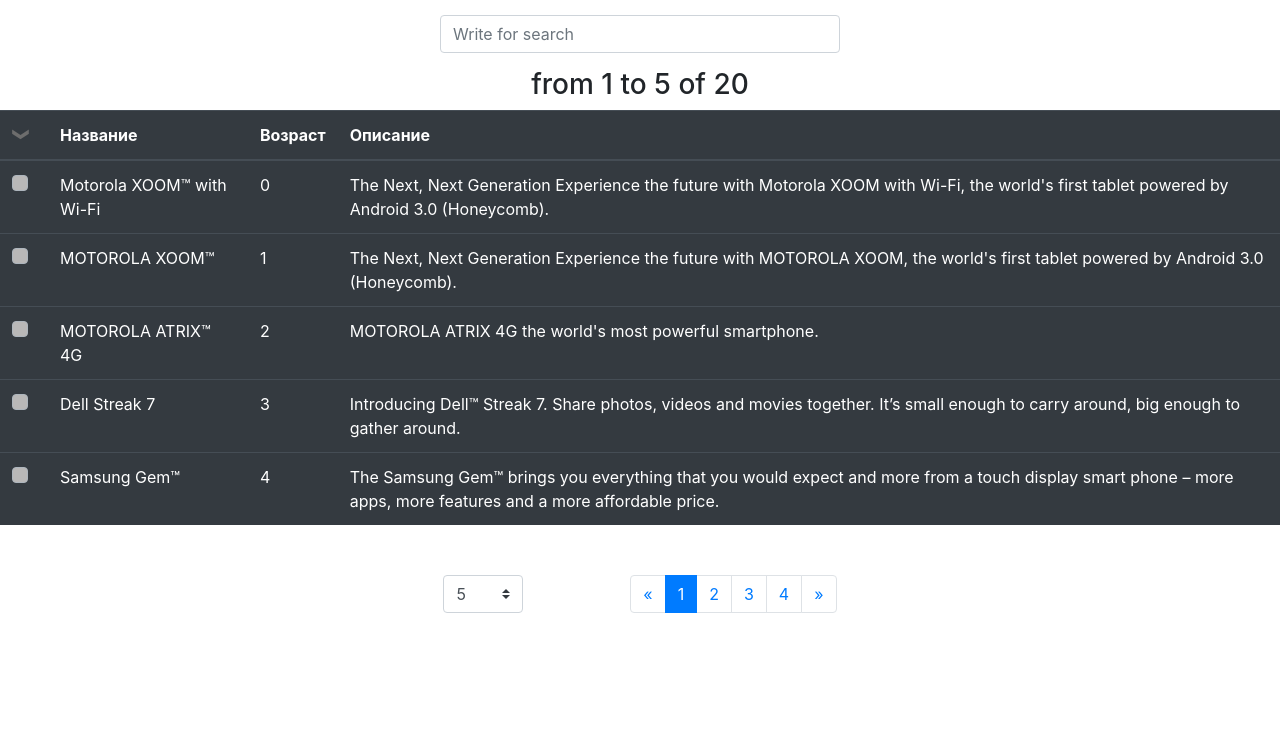
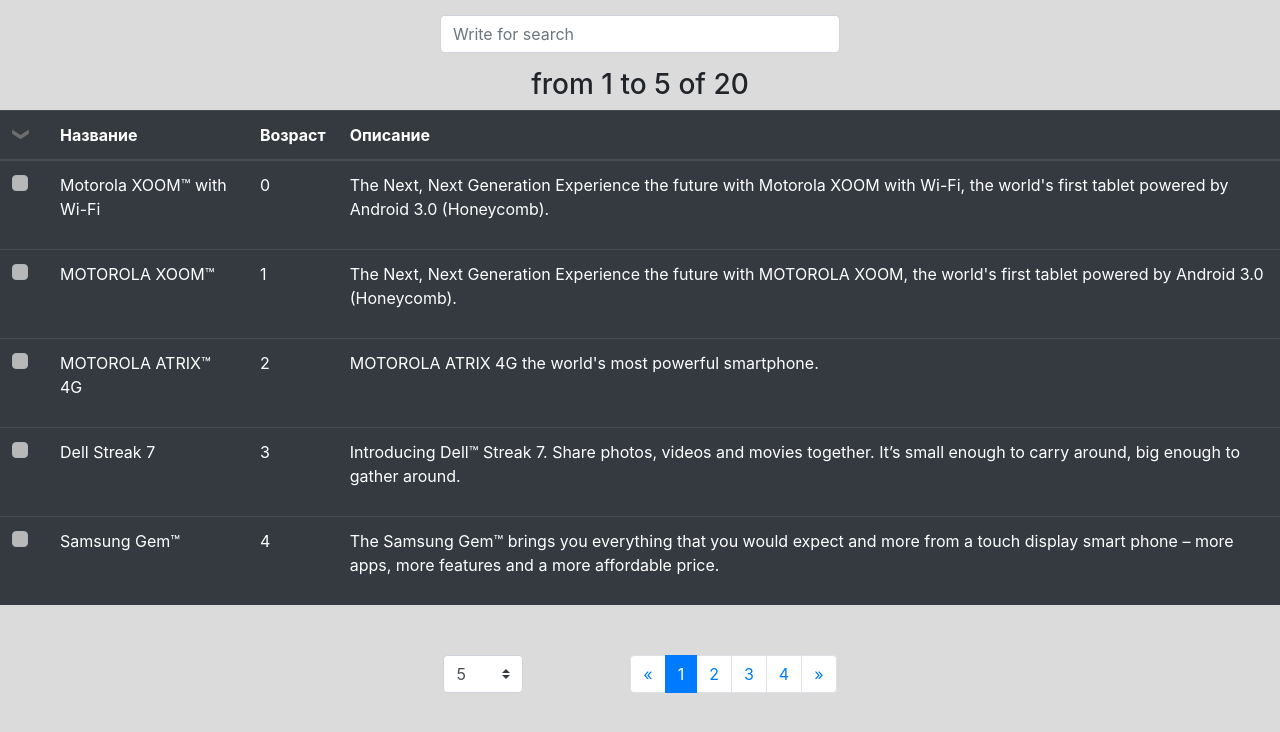
Before and after one commit to mate-academy/react-datatable, a React (Create React App) app: page / in a window 1280 px wide. Shown: the top 732 px of the page. Built offline with nearby package versions, Linux system fonts and the light colour scheme.

Commit message:
added inline editing

```diff
--- a/src/App.tsx
+++ b/src/App.tsx
@@ -168,6 +168,7 @@
 
           return 0
         });
+
       setPhones(sortedPhones);
       setSortedMethod(sortBy);
 
@@ -191,6 +192,21 @@
       setSortedMethod(sortBy);
     }
   };
+
+  const editCell = (id: string, value: string, configParam: string) => {
+    const newValues = phones.map(phone => ({
+      ...phone,
+      [configParam]: id === phone.id
+        ? value
+        : phone[configParam]
+    })).map(phone => ({
+      ...phone,
+      age: +phone.age,
+    }))
+
+    setPhones(newValues);
+    setSortedMethod('');
+  }
 
   const mathcedPhones = filterPhones(columnConfig, phones, query)
 
@@ -235,6 +251,7 @@
             changeStatus={changeStatus}
             selectAllPhones={selectAllPhones}
             sortPhonesBy={sortPhonesBy}
+            editCell={editCell}
           />
           <div className="myContainer">
             <Select
--- a/src/app.css
+++ b/src/app.css
@@ -1,3 +1,7 @@
+body {
+  background-color: #dbdbdb;
+}
+
 .mySelect {
   width: 80px;
 }
@@ -103,3 +107,21 @@
 .custom-checkbox:disabled + label::before {
   background-color: #e9ecef;
 }
+
+.input {
+  display: none;
+}
+
+.none {
+  display: none;
+}
+
+.editing > input {
+  display: block;
+  width: 100%;
+}
+
+.error {
+  color: rgb(216, 0, 0);
+  font-weight: bold;
+}
--- a/src/components/DataTable.tsx
+++ b/src/components/DataTable.tsx
@@ -1,5 +1,6 @@
-import React from 'react';
+import React, { useState } from 'react';
 import { THead } from './THead';
+import cn from 'classnames';
 
 interface Props {
   columnConfig: ColumnConf;
@@ -8,10 +9,66 @@
   changeStatus: (id: string) => void;
   selectAllPhones: () => void;
   sortPhonesBy: (sortParam: string, sortTitle: string) => void;
+  editCell: (id: string, value: string, configParam: string) => void;
 }
 
-export const DataTable: React.FC<Props> = ({ columnConfig, items,
-  selected, changeStatus, selectAllPhones, sortPhonesBy }) => (
+export const DataTable: React.FC<Props> = ({
+  columnConfig,
+  items,
+  selected,
+  changeStatus,
+  selectAllPhones,
+  sortPhonesBy,
+  editCell,
+}) => {
+  const configs = Object.keys(columnConfig).slice(1);
+  const [editingValue, setEditingValue] = useState('');
+  const [editingInputId, setEditingInputId] = useState('');
+  const [editingConfig, setEditingConfig] = useState('');
+  const [inputError, setInputError] = useState(false);
+
+  const handleEditing = (id: string, config: string, value: string | number | boolean) => {
+    setEditingInputId(id);
+    setEditingConfig(config);
+    setEditingValue(value as string);
+    setInputError(false);
+  }
+
+  const validation = (e: React.KeyboardEvent | null, config: string) => {
+    if (!e || e.key === 'Enter') {
+      if (!editingValue) {
+        setInputError(true);
+        return;
+      }
+
+      if (config === 'age') {
+        if (/\D/g.test(editingValue)) {
+          setInputError(true);
+          return;
+        }
+      }
+
+      saveValue()
+    }
+
+    if (e && e.key === 'Escape') {
+      reset();
+    }
+  }
+
+  const saveValue = () => {
+    editCell(editingInputId, editingValue, editingConfig);
+    reset();
+  }
+
+  const reset = () => {
+    setEditingValue('');
+    setEditingInputId('');
+    setEditingConfig('');
+    setInputError(false);
+  }
+
+  return (
     <table className="table table-dark">
       <THead
         columnConfig={columnConfig}
@@ -32,12 +89,43 @@
               />
               <label htmlFor={`${phone.id}`} />
             </th>
-          <td>{phone.name}</td>
-          <td>{phone.age}</td>
-          <td>{phone.snippet}</td>
+            {configs.map(config => (
+              <td
+                className={cn(
+                  { editing: editingInputId === phone.id && config === editingConfig },
+                )}
+                onDoubleClick={() => handleEditing(phone.id, config, phone[config])}
+              >
+                <input
+                  type="text"
+                  value={editingValue}
+                  className="input"
+                  onChange={e => {
+                    setEditingValue(e.target.value)
+
+                    if (e.target.value) {
+                      setInputError(false);
+                    }
+                  }}
+                  autoFocus={true}
+                  onKeyDown={e => validation(e, config)}
+                  onBlur={() => validation(null, config)}
+                />
+                {inputError
+                  && editingInputId === phone.id
+                  && config === editingConfig
+                  && (
+                    <p className="error">Please, write correctly {config}</p>
+                  )}
+                <p className={cn(
+                  { none: editingInputId === phone.id && config === editingConfig }
+                )}>{phone[config]}</p>
+              </td>
+            ))}
           </tr>
         ))}
 
       </tbody>
     </table>
   );
+};
```
Also changed, not shown: src/react-app-env.d.ts (+7 -0 lines). Lines whose indentation alone changed are shown as unchanged.
